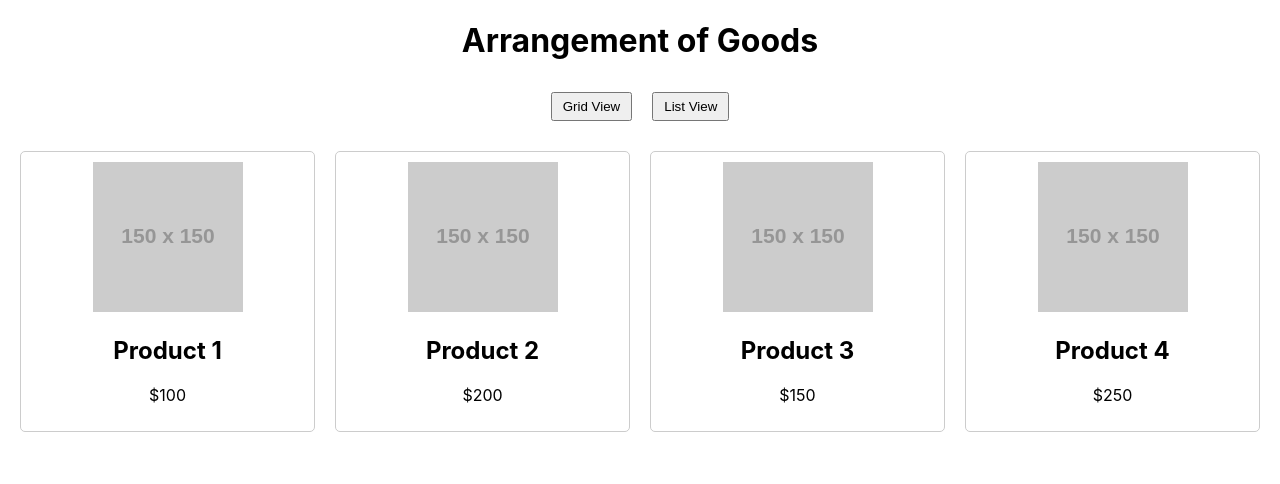
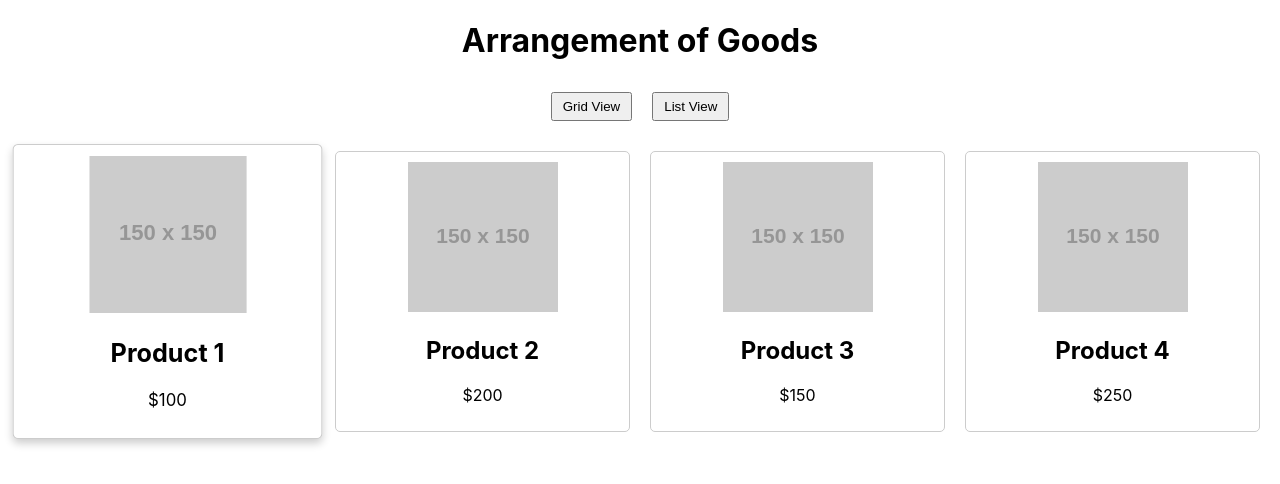
Before and after one commit to TatiMarksman/arrangement-of-goods, a React (Create React App) app: page / in a window 1280 px wide. In both pictures the pointer is over the element 167 px from the left and 291 px from the top of the page. Shown: the top 484 px of the page. Built offline with nearby package versions, Linux system fonts and the light colour scheme.

Commit message:
Add hover effects to product cards

```diff
--- a/src/App.css
+++ b/src/App.css
@@ -29,6 +29,12 @@
   border-radius: 5px;
 }
 
+.product-card:hover {
+  transform: scale(1.05);
+  box-shadow: 0 4px 8px rgba(0,0,0,0.2);
+  transition: transform 0.3s ease, box-shadow 0.3s ease;
+}
+
 @media (max-width: 768px) {
   .products-grid {
     grid-template-columns: repeat(2, 1fr);
```
